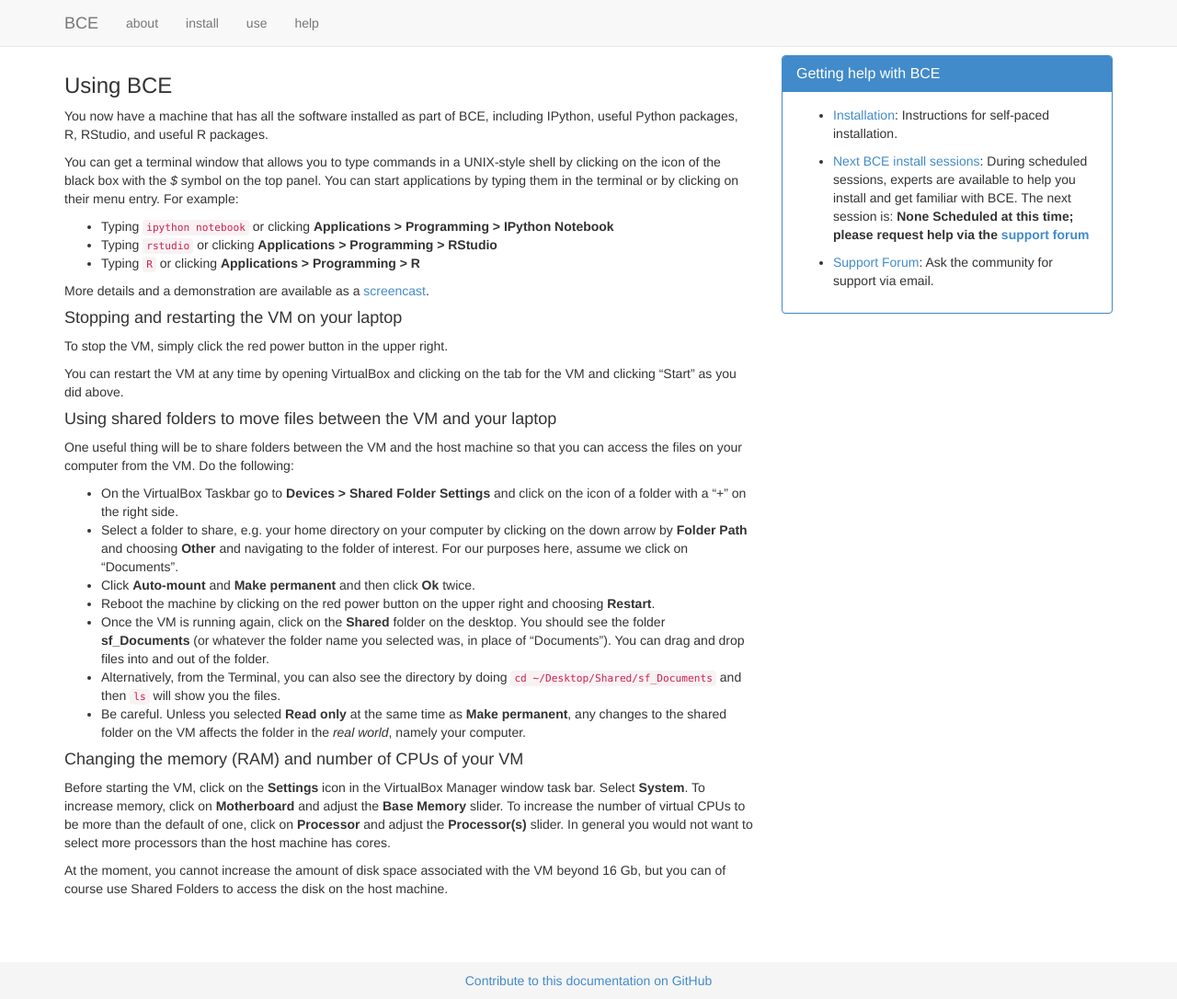
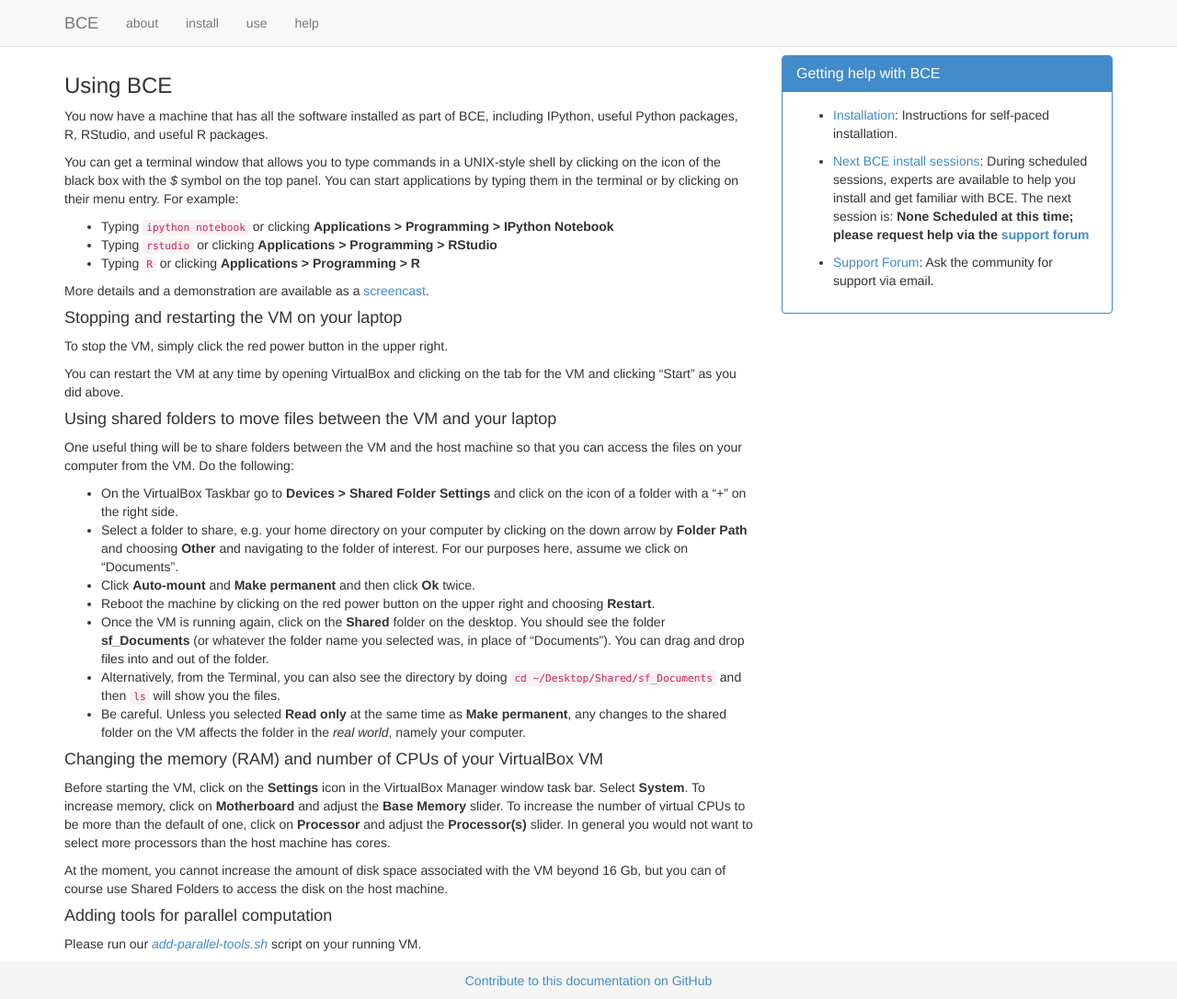
Before and after one commit to ucberkeley/bce-documentation, a Jekyll site: the page built from use.md, in a window 1280 px wide and 1086 px high. Shown: the whole window at 92% size. Built offline with Jekyll 4.4.1, drawn with Linux system fonts in a browser that asks for light colours; nearby versions of some CDN libraries; library files that are not in the unit come from our copies; Markdown is read by kramdown in place of the engine named in the settings.

Commit message:
a bunch of modifications on EC2 AMI and on post-isntall scripts

```diff
--- a/use.md
+++ b/use.md
@@ -39,8 +39,12 @@ One useful thing will be to share folders between the VM and the host machine so
   - Alternatively, from the Terminal, you can also see the directory by doing `cd ~/Desktop/Shared/sf_Documents` and then `ls` will show you the files.
   - Be careful. Unless you selected **Read only** at the same time as **Make permanent**, any changes to the shared folder on the VM affects the folder in the *real world*, namely your computer.
 
-#### Changing the memory (RAM) and number of CPUs of your VM
+#### Changing the memory (RAM) and number of CPUs of your VirtualBox VM
 
 Before starting the VM, click on the **Settings** icon in the VirtualBox Manager window task bar. Select **System**. To increase memory, click on **Motherboard** and adjust the **Base Memory** slider.  To increase the number of virtual CPUs to be more than the default of one, click on **Processor** and adjust the **Processor(s)** slider. In general you would not want to select more processors than the host machine has cores.
 
 At the moment, you cannot increase the amount of disk space associated with the VM beyond 16 Gb, but you can of course use Shared Folders to access the disk on the host machine.
+
+#### Adding tools for parallel computation
+
+Please run our [*add-parallel-tools.sh*](downloads.html) script on your running VM.
```
Also changed, not shown: downloads.md (+4 -0 lines), install.md (+1 -0 lines), patch.md (+2 -0 lines).
